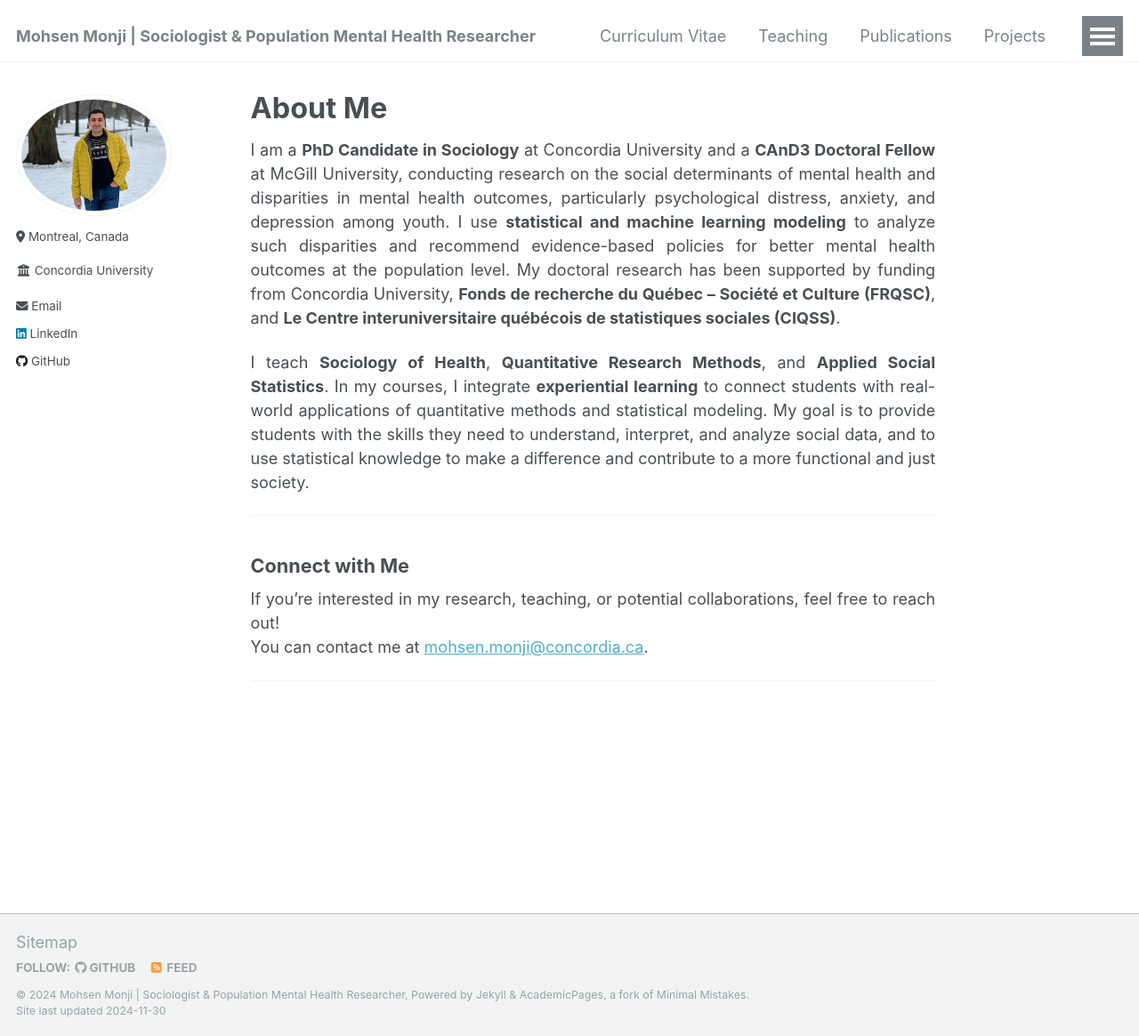
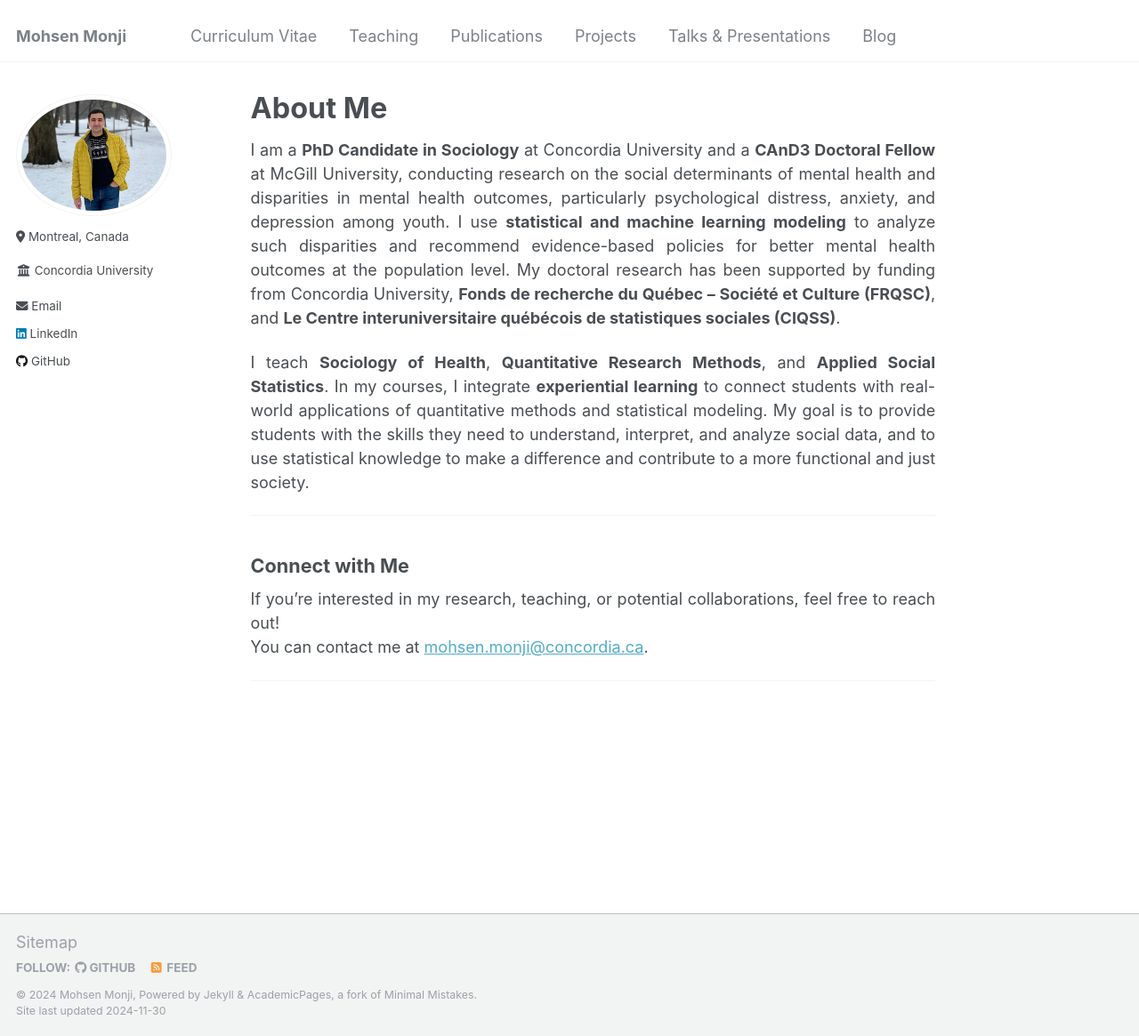
Before and after one commit to Mohsnmonji/mohsnmonji.github.io, a Jekyll site: the page built from _pages/about.md, in a window 1280 px wide and 1165 px high. Shown: the whole window at 89% size. Built offline with Jekyll 4.4.1, drawn with Linux system fonts in a browser that asks for light colours.

Commit message:
Update _config.yml

```diff
--- a/_config.yml
+++ b/_config.yml
@@ -9,11 +9,11 @@
 
 # Basic Site Settings
 locale: "en-US"
-title: "Mohsen Monji | Sociologist & Population Mental Health Researcher"
+title: "Mohsen Monji"
 title_separator: "-"
 name: ""
-description: "PhD Candidate in Sociology and Population Mental Health Researcher."
-url: https://mohsenmonji.com # Update with your custom domain
+description: "Sociologist & Population Mental Health Researcher"
+url: https://www.mohsenmonji.com # Update with your custom domain
 baseurl: "" # Leave empty for personal GitHub Pages site
 repository: "mohsenmonji/mohsenmonji.github.io"
 
```
